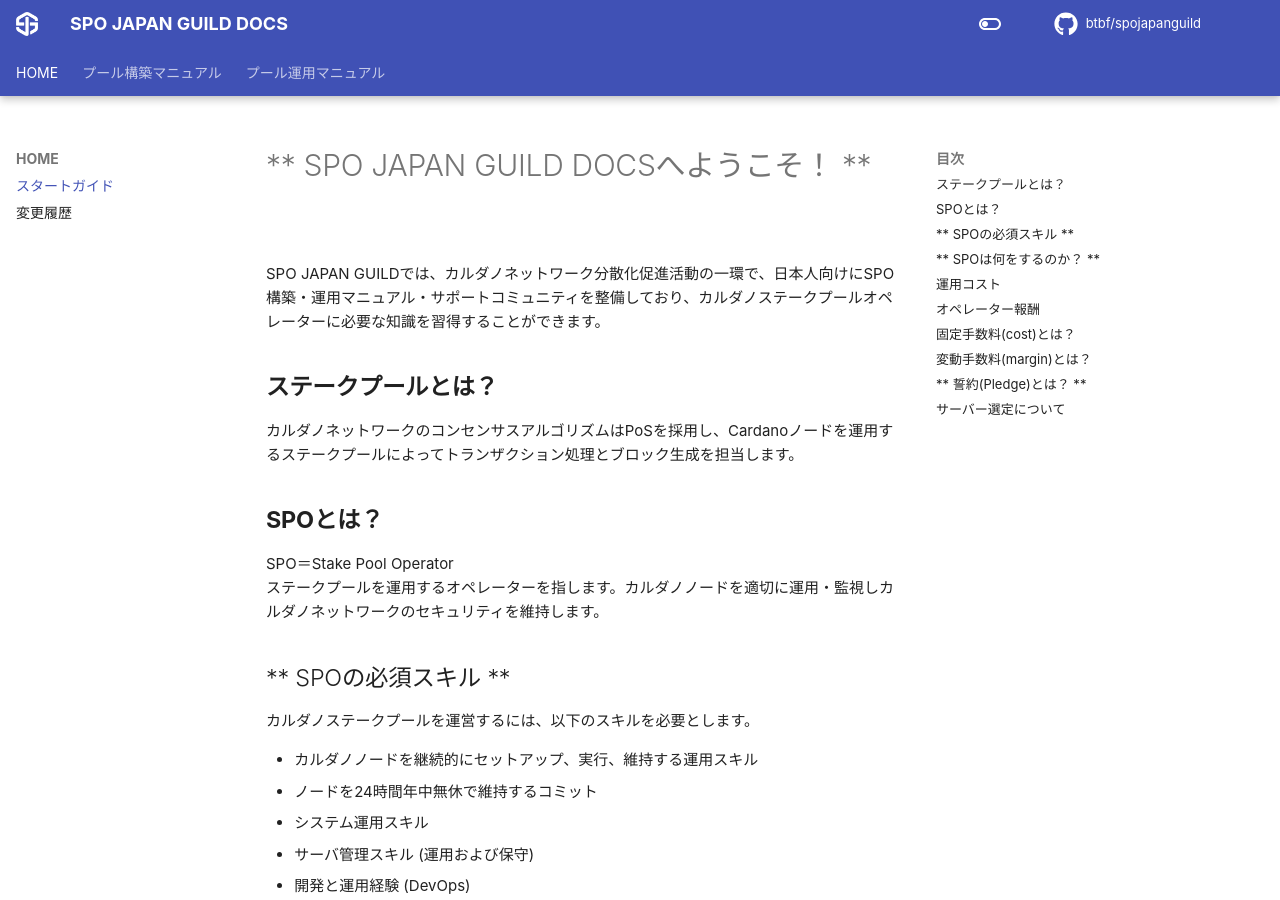
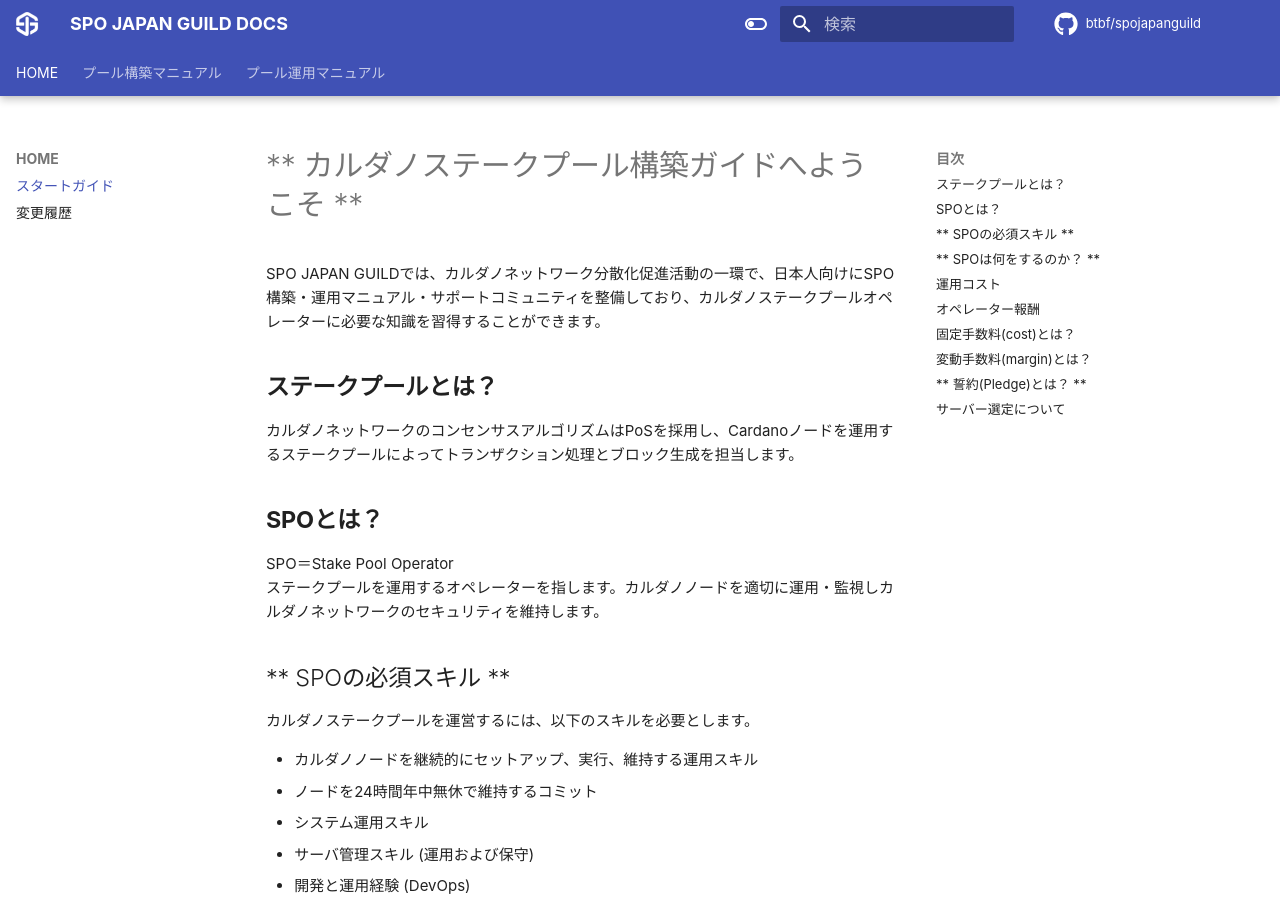
Before and after one commit to btbf/spojapanguild, an MkDocs documentation site: the page built from docs/index.md, in a window 1280 px wide and 900 px high. Built offline with MkDocs 1.6.1 and Material for MkDocs 9.7.7, drawn with Linux system fonts in a browser that asks for light colours; comment, search, counter and statistics services are not loaded.

Commit message:
title tag enable

```diff
--- a/docs/index.md
+++ b/docs/index.md
@@ -1,4 +1,8 @@
-# ** SPO JAPAN GUILD DOCSへようこそ！ **
+---
+title: カルダノステークプール構築ガイド
+---
+
+# ** カルダノステークプール構築ガイドへようこそ **
 
 SPO JAPAN GUILDでは、カルダノネットワーク分散化促進活動の一環で、日本人向けにSPO構築・運用マニュアル・サポートコミュニティを整備しており、カルダノステークプールオペレーターに必要な知識を習得することができます。
 
--- a/mkdocs.yml
+++ b/mkdocs.yml
@@ -24,6 +24,10 @@
     - navigation.top
     - navigation.instant
     - navigation.tracking
+    - search.suggest
+    - search.highlight
+    - search.share
+
   icon:
     repo: fontawesome/brands/github
 
@@ -34,6 +38,8 @@
 plugins:
   - git-revision-date-localized:
       type: datetime
+  - search:
+      lang: ja
 
 extra:
   generator: false
```
